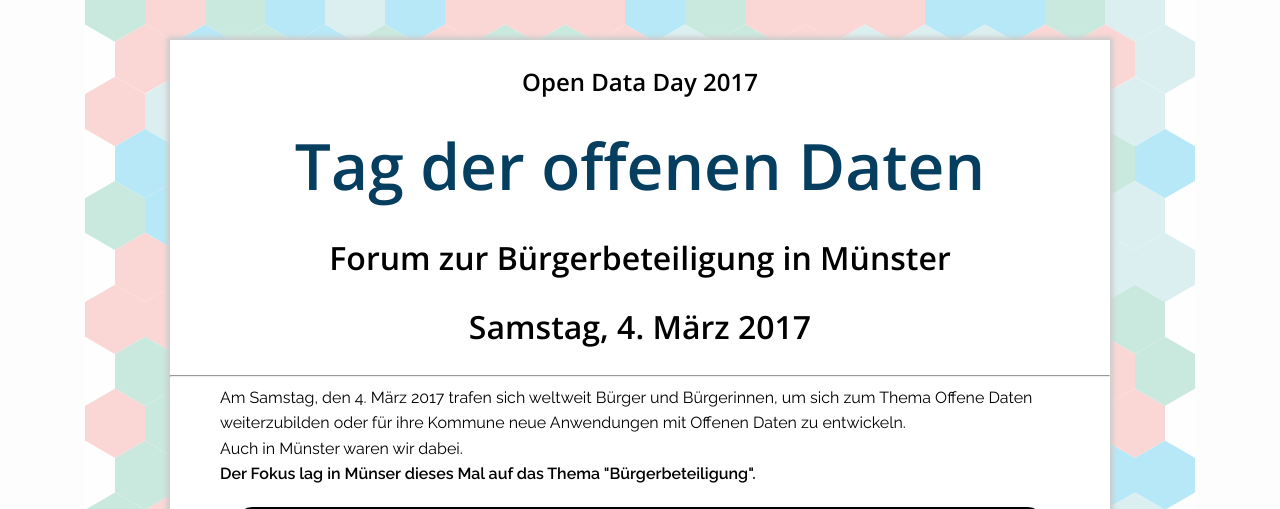
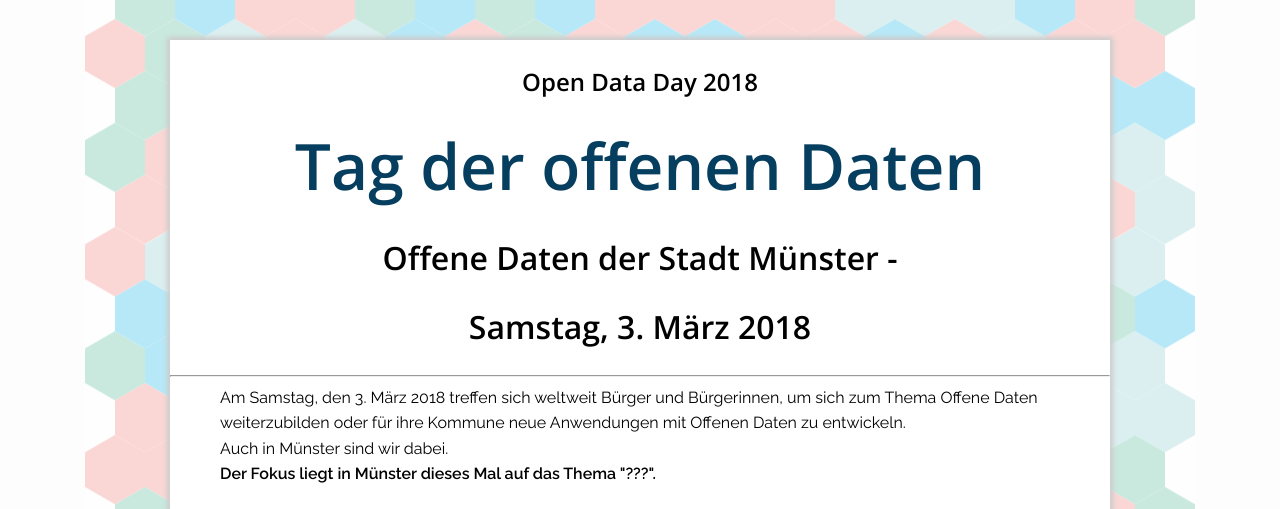
Before and after one commit to codeformuenster/opendataday, a Jekyll site: the page built from index.html, in a window 1280 px wide and 1400 px high. Shown: the top 509 px of the window. Built offline with Jekyll 4.4.1, drawn with Linux system fonts in a browser that asks for light colours; nearby versions of some CDN libraries; some of the changed text lies outside the part shown; grey boxes are pictures that could not be loaded.

Commit message:
use parameters for everything

```diff
--- a/index.html
+++ b/index.html
@@ -1,19 +1,43 @@
 ---
 layout: default
-title: Open Data Day Münster 2017
+title: Open Data Day Münster 2018
+odd_year: 2018
+odd_date: 3. März
+odd_weekday: Samstag
+odd_start: 10
+odd_end: 15
+
+odd_where_venue: Stadtweinhaus
+odd_where_address: Prinzipalmarkt 8-9
+odd_where_city: 48143 Münster
+
+odd_where_osm_link_iframe: https://www.openstreetmap.org/export/embed.html?bbox=7.62628734111786%2C51.961027100424346%2C7.629728615283967%2C51.96220716271855&amp;layer=mapnik&amp;marker=51.96161713545464%2C7.6280079782009125
+odd_where_osm_link_external: https://www.openstreetmap.org/?mlat=51.96162&amp;mlon=7.62801#map=19/51.96162/7.62801
+odd_meetup_link: https://www.meetup.com/OK-Lab-Munster/events/236074849/
+
+odd_agenda:
+  - start: "10:15"
+    end: "10:??"
+    title: bla
+    subtitle: blabla
+  - start: "10:30"
+    end: "11:00"
+    title: foo
+    subtitle: barbaz
+
 ---
 <div id="home">
-  <h3>Open Data Day 2017</h3>
+  <h3>Open Data Day {{ page.odd_year }}</h3>
   <h1>Tag der offenen Daten</h1>
-  <h2>Forum zur Bürgerbeteiligung in Münster</h2>
-  <h2>Samstag, 4. März 2017</h2>
+  <h2>Offene Daten der Stadt Münster - </h2>
+  <h2>{{ page.odd_weekday }}, {{ page.odd_date }} {{ page.odd_year }}</h2>
   <hr/>
   <div id="intro">
-    <p>Am Samstag, den 4. März 2017 trafen sich weltweit Bürger und Bürgerinnen, um sich zum Thema
+    <p>Am {{ page.odd_weekday }}, den {{ page.odd_date }} {{ page.odd_year }} treffen sich weltweit Bürger und Bürgerinnen, um sich zum Thema
       Offene Daten weiterzubilden oder für ihre Kommune neue Anwendungen mit Offenen Daten zu entwickeln.<br />
-      Auch in Münster waren wir dabei.<br />
-      <b>Der Fokus lag in Münser dieses Mal auf das Thema "Bürgerbeteiligung".</b>
-
+      Auch in Münster sind wir dabei.<br />
+      <b>Der Fokus liegt in Münster dieses Mal auf das Thema "???".</b>
+<!--
 <style>
 div.articlelink {
   font-size: 20px;
@@ -26,7 +50,7 @@
 
 }
 </style>
-<div  class="articlelink">
+ <div  class="articlelink">
        <a href="http://codeformuenster.org/blog/2017/03/07/odd-2017/">
   <center>
   <img width="400" src="http://codeformuenster.org/img/odd2017/20170304_102402.jpg" />
@@ -36,44 +60,36 @@
    mit Fotos und Links zu den Folien der Vorträge.
    </center>
  </a></div>
-
+-->
 
     <div class="twocolumn">
       <div class="twocolumn">
         <h3>Wann:</h3>
-        <p>Samstag, 4. März 2017<br>
-        10 bis 16 Uhr</p>
+        <p>{{ page.odd_weekday }}, {{ page.odd_date }} {{ page.odd_year }}<br>
+        {{ page.odd_start }} bis {{ page.odd_end }} Uhr</p>
       </div>
       <div class="twocolumn">
         <h3>Wo:</h3>
-        <p>VHS Forum<br>
-        Aegidimarkt 4<br>
-        48143 Münster</p>
+        <p>{{ page.odd_where_venue }}<br>
+        {{ page.odd_where_address }}<br>
+        {{ page.odd_where_city }}</p>
         <br />
       </div>
 
-      <iframe width="425" height="350" frameborder="0" scrolling="no" marginheight="0" marginwidth="0" src="http://www.openstreetmap.org/export/embed.html?bbox=7.621606886386871%2C51.959605695633044%2C7.624289095401763%2C51.96084033701785&amp;layer=mapnik&amp;marker=51.96022219417608%2C7.622947990894318" style="border: 1px solid black"></iframe><br/><small><a href="http://www.openstreetmap.org/?mlat=51.96022&amp;mlon=7.62295#map=19/51.96022/7.62295">Auf OpenStreetMap anzeigen</a></small>
+      <!-- VHS Forum
+      <iframe width="425" height="350" frameborder="0" scrolling="no" marginheight="0" marginwidth="0" src="http://www.openstreetmap.org/export/embed.html?bbox=7.621606886386871%2C51.959605695633044%2C7.624289095401763%2C51.96084033701785&amp;layer=mapnik&amp;marker=51.96022219417608%2C7.622947990894318" style="border: 1px solid black"></iframe>
+      <br/>
+      <small><a href="http://www.openstreetmap.org/?mlat=51.96022&amp;mlon=7.62295#map=19/51.96022/7.62295">Auf OpenStreetMap anzeigen</a></small>
+      -->
+      <iframe width="425" height="350" frameborder="0" scrolling="no" marginheight="0" marginwidth="0" src="{{ page.odd_where_osm_link_iframe }}" style="border: 1px solid black"></iframe>
+      <br/>
+      <small><a href="{{ page.odd_where_osm_link_external }}">Auf OpenStreetMap anzeigen</a></small>
     </div>
 
     <div class="twocolumn">
-      <h3>Themen und Vorträge:</h3>
-      <ul>
-        <li><b>Grußwort</b> des Landtagsabgeordneten Thomas Marquardt</li>
-        <li><b>"MachmitMünster"</b> - Hintergründe zum Projekt für Bürgerbeteiligung von Heiko Phillipski und Marc Weßeling</li>
-        <li><b>"MünsterWiki"</b> - Die von Bürgern erstellte, freie Enzyklopädie. Vortrag und Fragerunde mit Klaus Otto Nagorsnik vom
-   Verein Bürgernetz e. V.</li>
-        <li><b>"senseBox/openSenseMap"</b> - Die Citizen Science Wetterstation aus Münster</li>
-        <li><b>"Verkehrsunfälle in Münster"</b> - eine Open Data Horrorstory</li>
-        <li><b>"Wunderbox: Status und Weiterentwicklung"</b> - ein Projekt der Open Data Community und Open.NRW, vorgestellt von Thore Fechner</li>
-        <li><b>"Bürgerbeteiligung und Open Government in Münster"</b> - Status Quo</li>
-        <li><b>"Roboterbau in der Schule"</b> - Technikunterricht in der Mittelstufe von Ansgar Jansen</li>
-</ul>
-<p> &nbsp; Ca. um 13:00 Uhr Mittgspause mit Pizza.<br /> &nbsp; Am Nachmittag:</p>
-<ul>
-        <li><b>"Münsteraner Künstler bei den Skulptur-Projekten 2017"</b> - Jochen Kubeja vom Wohnzimmer e.V. wird als Praxisbeispiel
-   zur Teilhabe in der Kunst das Projekt "Schatten-Skulptura" vorstellen. Hier
-   können sich Münsteraner KünstlerInnen bei den Skulptur-Projekten 2017
-   beteiligen. Dazu wird es außerdem einen Workshop geben.</li>
+      <h3>Vorläufige Themen und Vorträge:</h3>
+      <ul>{% for item in page.odd_agenda %}
+        <li><em>{{ item.start }} - {{ item.end }}</em>: <b>{{ item.title }}</b> {{ item.subtitle }}</li>{% endfor %}
       </ul>
     </div>
 
@@ -96,6 +112,6 @@
     </p>
 
     <h3>Anmeldung</h3>
-    <p>Die Anmeldung zum Open Data Day über <a href="https://www.meetup.com/OK-Lab-Munster/events/236074849/" target="_blank">Meetup Seite</a> ist freiwillig, hilft uns aber bei der besseren Planung.<br /><strong>Die Teilnahme ist kostenlos!</strong><br />Wer keine Lust hat, sich einen Meetup Account zu machen, kann uns auch tweeten oder eine E-Mail schreiben an: <pre>muenster [at] codefor [punkt] de</pre></p>
+    <p>Die Anmeldung zum Open Data Day über <a href="{{ page.odd_meetup_link }}" target="_blank">Meetup Seite</a> ist freiwillig, hilft uns aber bei der besseren Planung.<br /><strong>Die Teilnahme ist kostenlos!</strong><br />Wer keine Lust hat, sich einen Meetup Account zu machen, kann uns auch tweeten oder eine E-Mail schreiben an: <pre>muenster [at] codefor [punkt] de</pre></p>
   </div>
 </div>
```
